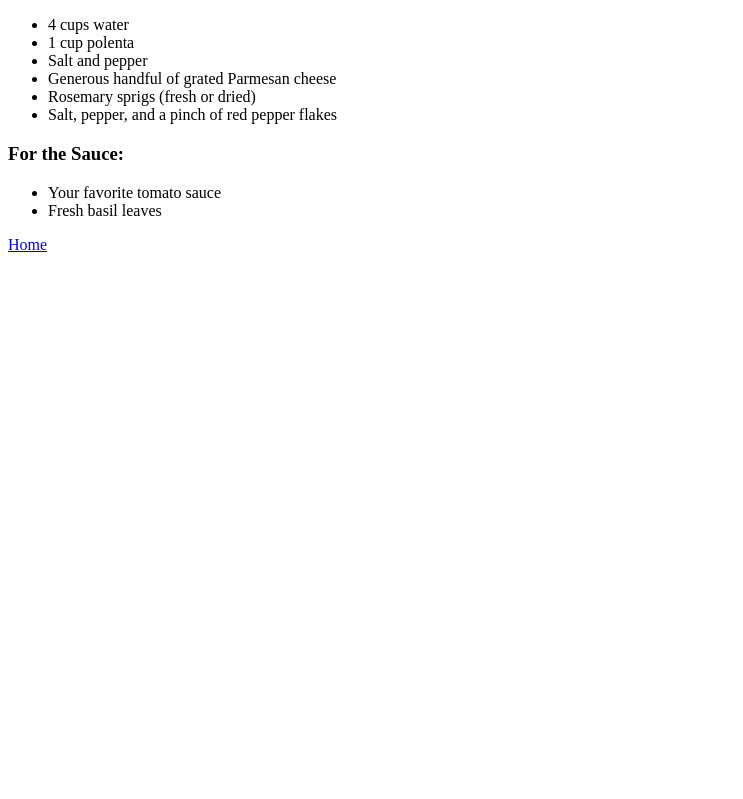
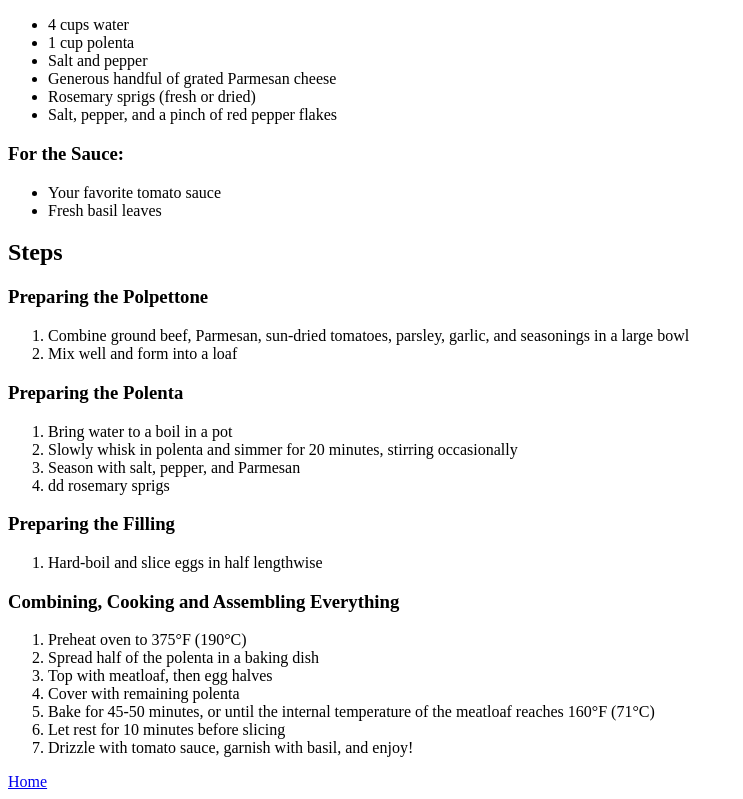
Before and after one commit to VecchiR/odin-recipes, a plain HTML site: page recipes/polpettone-con-polenta.html in a window 1280 px wide. Shown: the part 909-1708 px from the top of the page, without its empty margins (0-743 px from the left). Before the commit the page ends 1171 px from the top, so only its background shows below. Drawn offline with Linux system fonts and the light colour scheme.

Commit message:
Add 'Steps' section to polpetonne recipe

```diff
--- a/recipes/polpettone-con-polenta.html
+++ b/recipes/polpettone-con-polenta.html
@@ -45,6 +45,38 @@
                 </ul>
 
 
+        <h2>Steps</h2>
+
+            <h3>Preparing the Polpettone</h3>
+                <ol>
+                    <li>Combine ground beef, Parmesan, sun-dried tomatoes, parsley, garlic, and seasonings in a large bowl</li>
+                    <li>Mix well and form into a loaf</li>
+                </ol>
+
+            <h3>Preparing the Polenta</h3>
+                <ol>
+                    <li>Bring water to a boil in a pot</li>
+                    <li>Slowly whisk in polenta and simmer for 20 minutes, stirring occasionally</li>
+                    <li>Season with salt, pepper, and Parmesan</li>
+                    <li>dd rosemary sprigs</li>
+                </ol>
+
+            <h3>Preparing the Filling</h3>
+                <ol>
+                    <li>Hard-boil and slice eggs in half lengthwise</li>
+                </ol>
+
+
+            <h3>Combining, Cooking and Assembling Everything</h3>
+                <ol>
+                    <li>Preheat oven to 375°F (190°C)</li>
+                    <li>Spread half of the polenta in a baking dish</li>
+                    <li>Top with meatloaf, then egg halves</li>
+                    <li>Cover with remaining polenta</li>
+                    <li>Bake for 45-50 minutes, or until the internal temperature of the meatloaf reaches 160°F (71°C)</li>
+                    <li>Let rest for 10 minutes before slicing</li>
+                    <li>Drizzle with tomato sauce, garnish with basil, and enjoy!</li>
+                </ol>
 
 
         <a href="../index.html">Home</a>
```
